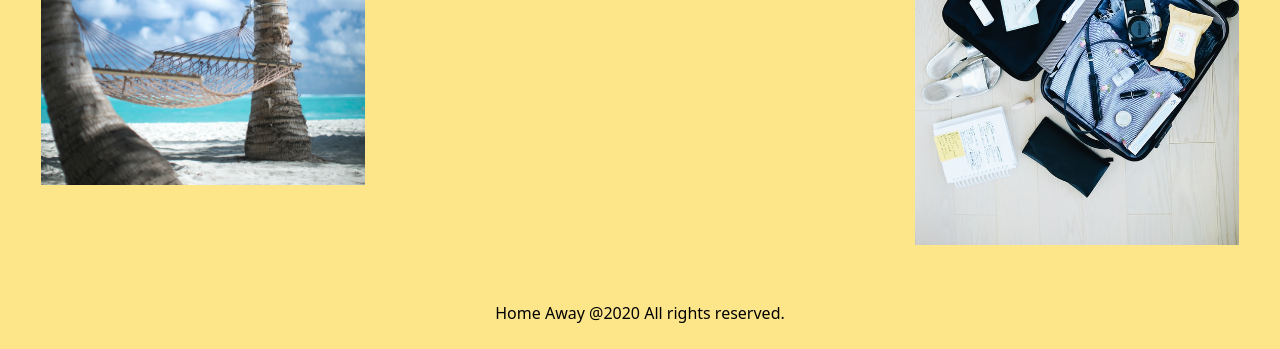
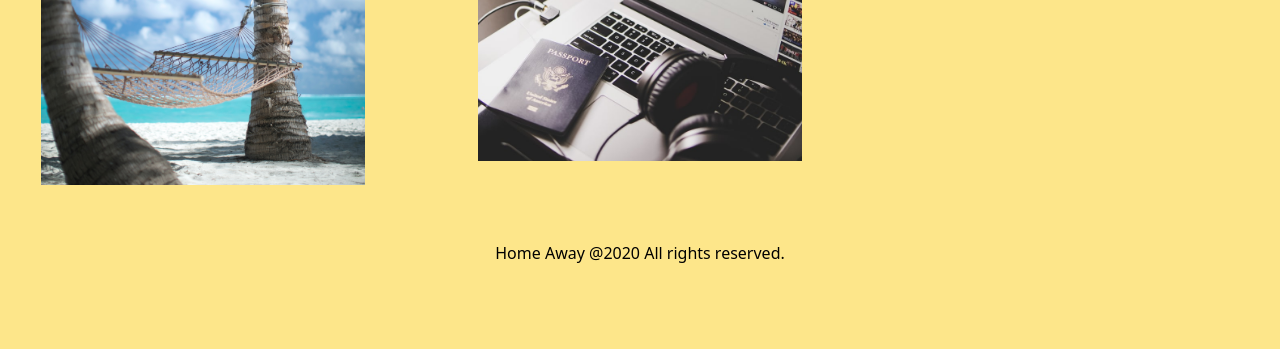
Before and after one commit to tokich6/vacation_app, a Flask app: page / in a window 1280 px wide. Shown: the part 882-1231 px from the top of the page. After the commit the page ends 1145 px from the top, so only its background shows below. Run offline with Flask 2, Linux system fonts and the light colour scheme.

Commit message:
changed packing ideas image on home page

```diff
--- a/app.py
+++ b/app.py
@@ -223,7 +223,7 @@ def login():
 
         flash('You are successfully logged in!')
         # Redirect user to home page
-        return redirect('/index')
+        return redirect('/')
         # return redirect(request.referrer)
 
     # User reached route via GET (as by clicking a link or via redirect)
--- a/templates/index.html
+++ b/templates/index.html
@@ -114,7 +114,7 @@
   <!-- </section> -->
 </form>
 
-<article class="md:grid-cols-3 md:grid sm:grig-cols-2 md:gap-x-8 md:gap-y-10 mb-4">
+<article class="md:grid-cols-3 md:grid md:grig-cols-2 md:gap-x-8 md:gap-y-10 mb-4">
   <div class="relative mx-auto w-4/5">
     <h1 class="py-4 text-teal-500 uppercase font-semibold">
       Need inspiration for your next trip?
@@ -123,6 +123,19 @@
       <img
         src="../static/imgs/coco-trees.jpg"
         alt="two coco trees on a beach"
+        class="w-full h-auto"
+      />
+    </div>
+  </div>
+
+  <div class="relative mx-auto w-4/5">
+    <h3 class="py-4 text-grey-500 uppercase font-semibold">
+      Useful packing ideas
+    </h3>
+    <div class="index-image-container">
+      <img
+        src="../static/imgs/laptop.jpeg"
+        alt="travel essentials - beach hat, flip flops, camera, etc"
         class="w-full h-auto"
       />
     </div>
@@ -140,18 +153,7 @@
       />
     </div>
   </div>
-  <div class="relative mx-auto w-4/5">
-    <h3 class="py-4 text-grey-500 uppercase font-semibold">
-      Useful packing ideas
-    </h3>
-    <div class="index-image-container">
-      <img
-        src="../static/imgs/packing.jpg"
-        alt="travel essentials - beach hat, flip flops, camera, etc"
-        class="w-full h-auto"
-      />
-    </div>
-  </div>
+
 </article>
 
 {% endblock %}
```
Also changed, not shown: static/imgs/laptop.jpeg (added).
